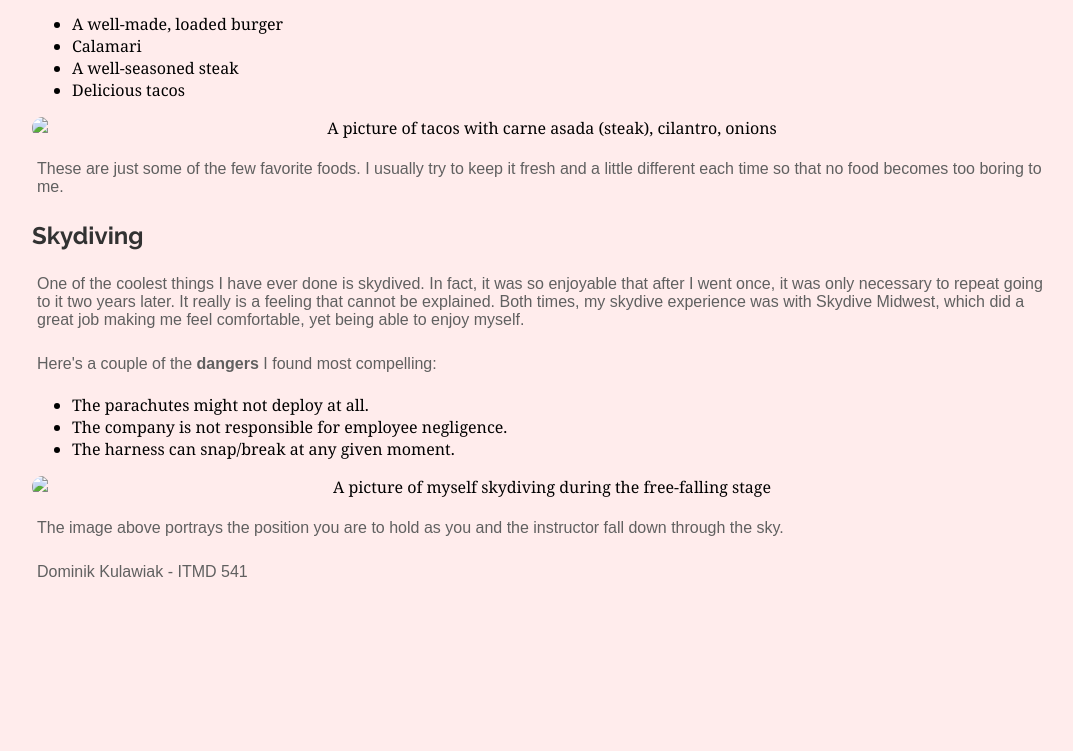
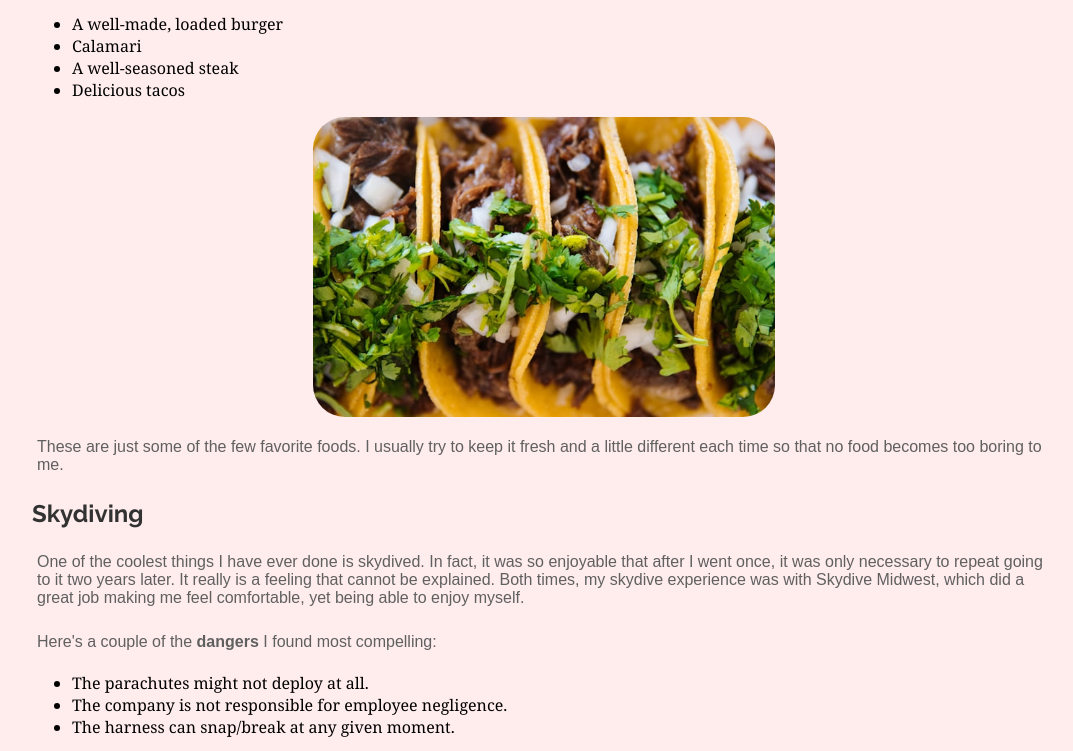
Before and after one commit to DominikFX/ITMD541, a plain HTML site: page index.html in a window 1280 px wide. Shown: the part 1086-1837 px from the top of the page, without its empty margins (96-1169 px from the left). Before the commit the page ends 1688 px from the top, so only its background shows below. Drawn offline with Linux system fonts and the light colour scheme; a web font is replaced by a local one.

Commit message:
add actual sources to the images

```diff
--- a/index.html
+++ b/index.html
@@ -53,7 +53,7 @@
           <li>A well-seasoned steak</li>
           <li>Delicious tacos</li>
         </ul>
-        <img src="" alt="A picture of tacos with carne asada (steak), cilantro, onions">
+        <img src="media/tacos.jpg" alt="A picture of tacos with carne asada (steak), cilantro, onions">
         <p>These are just some of the few favorite foods. I usually try to keep it fresh and a little different each time so that no food becomes too boring to me.</p>
       </section>
       <section id="skydiving">
@@ -65,7 +65,7 @@
           <li>The company is not responsible for employee negligence.</li>
           <li>The harness can snap/break at any given moment.</li>
         </ul>
-        <img src="" alt="A picture of myself skydiving during the free-falling stage">
+        <img src="media/free-falling.jpg" alt="A picture of myself skydiving during the free-falling stage">
         <p>The image above portrays the position you are to hold as you and the instructor fall down through the sky.</p>
       </section>
     </main>
```
Also changed, not shown: media/free-falling.jpg (added), media/tacos.jpg (added).
